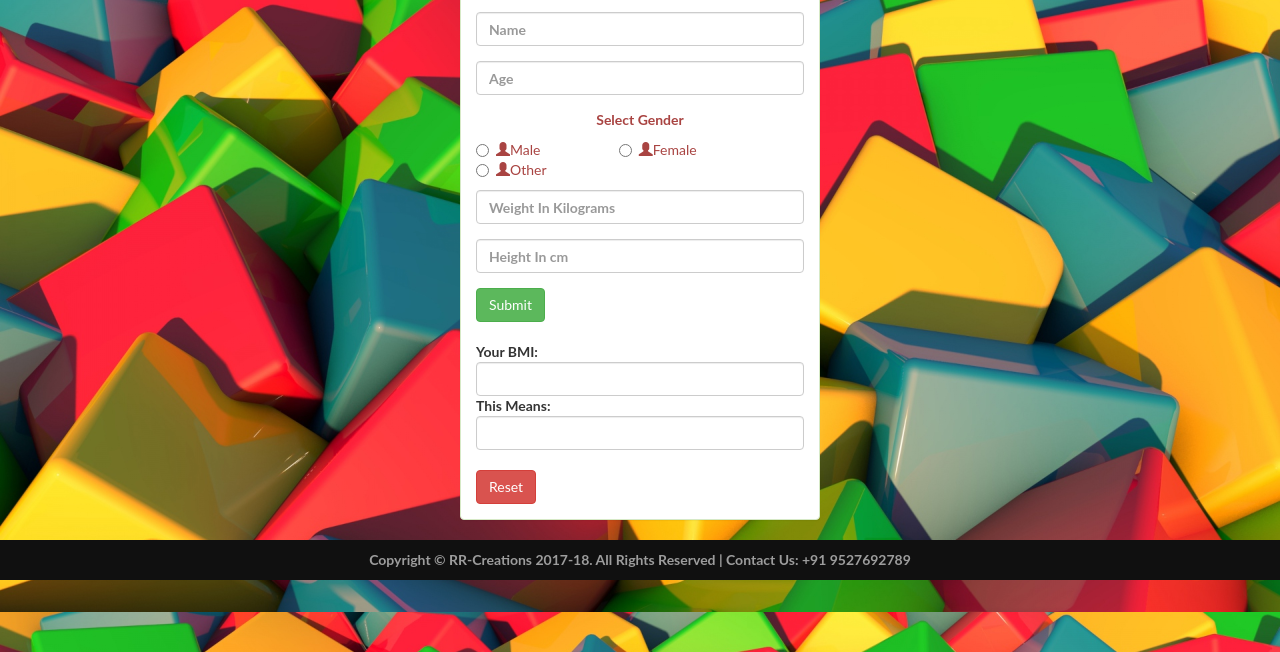
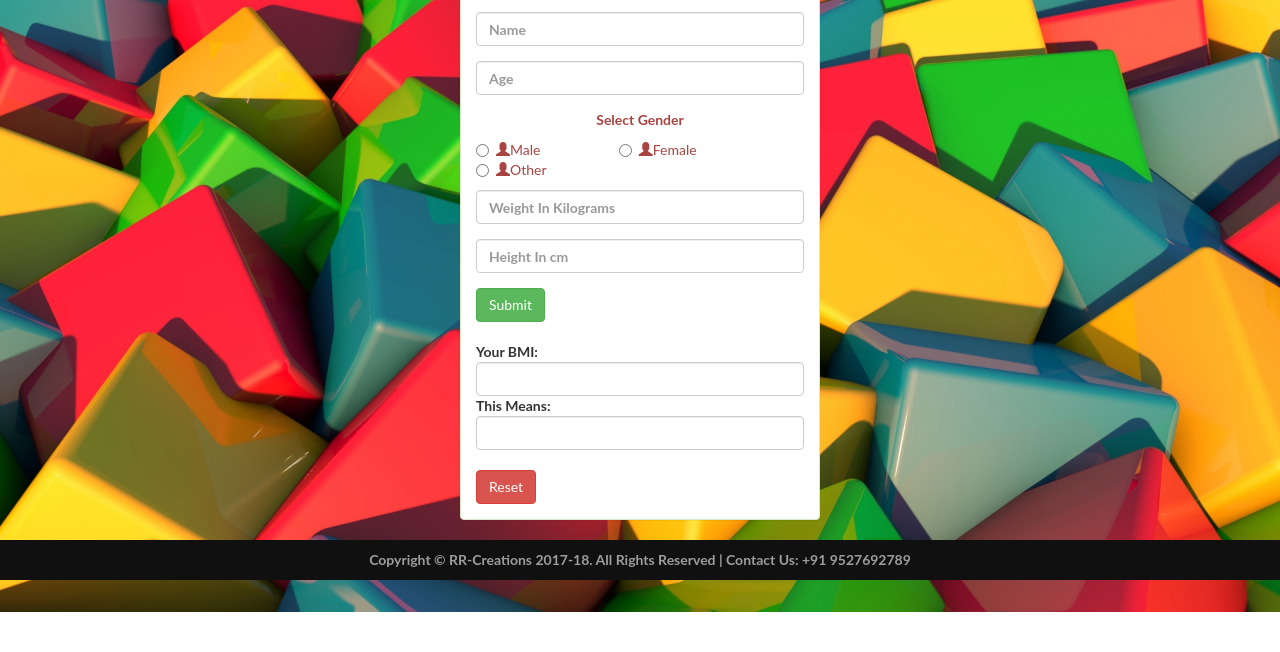
Before and after one commit to rahul-rajabhoj/BmiCalculator, a plain HTML site: page index.html in a window 1280 px wide. Shown: the part 148-800 px from the top of the page. Drawn offline with Linux system fonts and the light colour scheme.

Commit message:
Update style.css

```diff
--- a/css/style.css
+++ b/css/style.css
@@ -21,7 +21,7 @@ h6 {
 }
 
 #banner_image {
-    background: url(../img/bg4.jpg) repeat center center;
+    background: url(../img/bg4.jpg) no-repeat center center;
     background-size: contain;
 }
 
```
